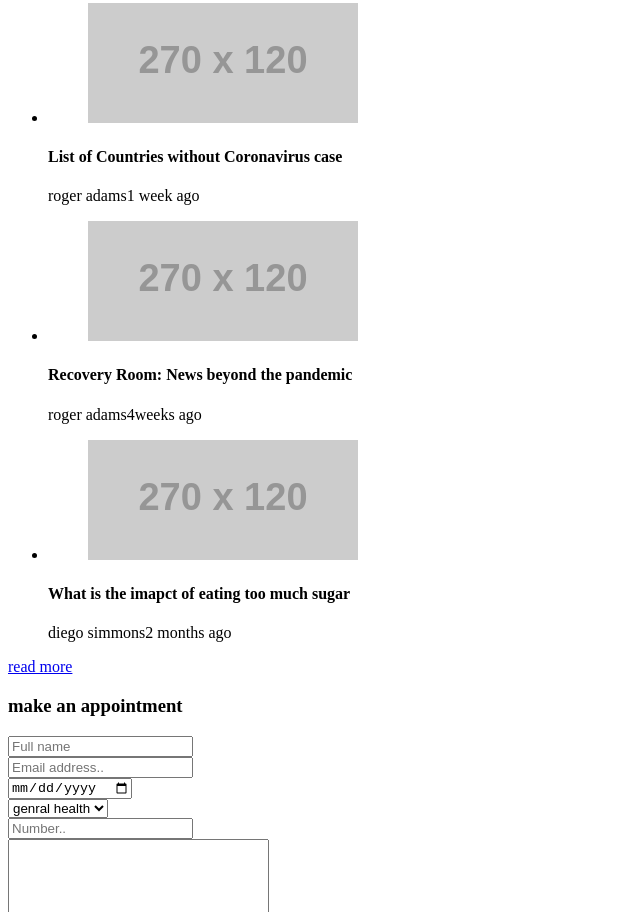
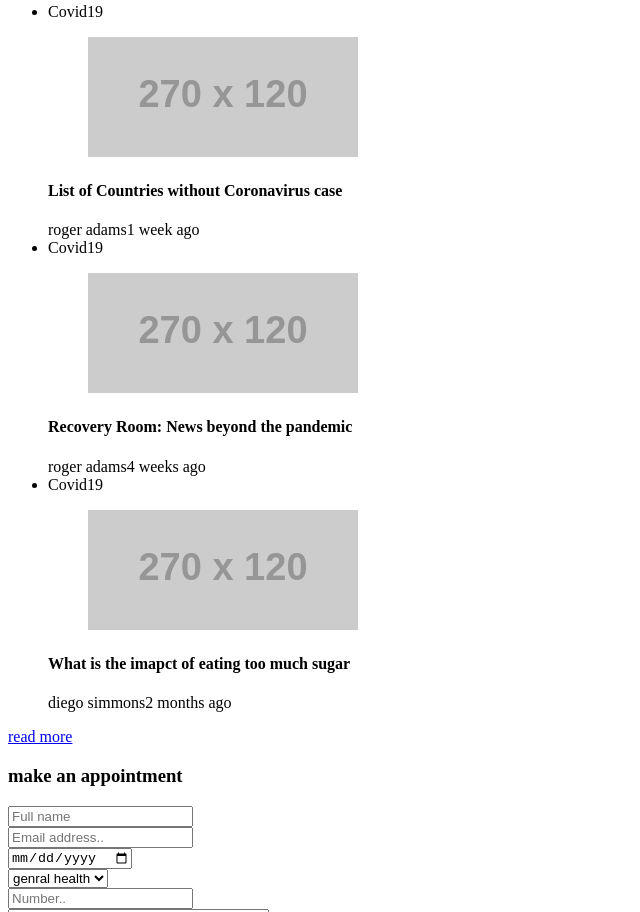
Before and after one commit to kashifaxioned/onehealth, a plain HTML site: page index.html in a window 1280 px wide. Shown: the part 2524-3436 px from the top of the page, without its empty margins (0-640 px from the left). Drawn offline with Linux system fonts and the light colour scheme; placeholder pictures from the web are drawn by us; a script that the page names is missing.

Commit message:
news section modified after styling

```diff
--- a/index.html
+++ b/index.html
@@ -125,8 +125,8 @@
             </li>
           </ul>
           <ul class="doctor__control">
-            <li class="doctor__control__item"><span class="doctor__control__item__name left">left</span></li>
-            <li class="doctor__control__item"><span class="doctor__control__item__name right">right</span></li>
+            <li class="doctor__control__item"><span class="doctor__control__item__name doctor__control__item__name--left">left</span></li>
+            <li class="doctor__control__item"><span class="doctor__control__item__name doctor__control__item__name--right">right</span></li>
           </ul>
         </div>
       </section>
@@ -137,19 +137,28 @@
           <h3 class="news__title">latest news</h3>
           <ul class="news__card">
             <li class="news__card__item">
+              <span class="news__card__item__badge">Covid19</span>
               <figure class="news__card__item__img"><img src="https://via.placeholder.com/270x120.png" alt="List of Countries without Coronavirus case"></figure>
-              <h4 class="news__card__item__title">List of Countries without Coronavirus case</h4>
-              <span class="news__card__item__author">roger adams</span><span class="news__card__item__time">1 week ago</span>
+              <div class="news__card__item__text">
+                <h4 class="news__card__item__text__title">List of Countries without Coronavirus case</h4>
+              <span class="news__card__item__text__author">roger adams</span><span class="news__card__item__text__time">1 week ago</span>
+              </div>
             </li>
             <li class="news__card__item">
+              <span class="news__card__item__badge">Covid19</span>
               <figure class="news__card__item__img"><img src="https://via.placeholder.com/270x120.png" alt="Recovery Room: News beyond the pandemic"></figure>
-              <h4 class="news__card__item__title">Recovery Room: News beyond the pandemic</h4>
-              <span class="news__card__item__author">roger adams</span><span class="news__card__item__time">4weeks ago</span>
+              <div class="news__card__item__text">
+                <h4 class="news__card__item__text__title">Recovery Room: News beyond the pandemic</h4>
+              <span class="news__card__item__text__author">roger adams</span><span class="news__card__item__text__time">4 weeks ago</span>
+              </div>
             </li>
             <li class="news__card__item">
+              <span class="news__card__item__badge">Covid19</span>
               <figure class="news__card__item__img"><img src="https://via.placeholder.com/270x120.png" alt="What is the imapct of eating too much sugar"></figure>
-              <h4 class="news__card__item__title">What is the imapct of eating too much sugar</h4>
-              <span class="news__card__item__author">diego simmons</span><span class="news__card__item__time">2 months ago</span>
+              <div class="news__card__item__text">
+                <h4 class="news__card__item__text__title">What is the imapct of eating too much sugar</h4>
+                <span class="news__card__item__text__author">diego simmons</span><span class="news__card__item__text__time">2 months ago</span>
+              </div>
             </li>
           </ul>
           <a href="#FIXME" title="Learn More" class="news__cta">read more</a>
```
